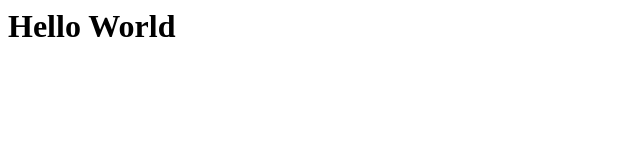
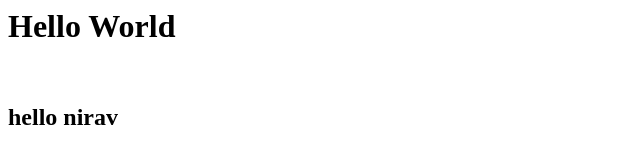
Before and after one commit to NiravKumar0904/hello-world, a plain HTML site: page index.html in a window 1280 px wide. Shown: the whole page, without its empty margins (0-640 px from the left). Drawn offline with Linux system fonts and the light colour scheme.

Commit message:
new br lagaya or new line add kiya

```diff
--- a/index.html
+++ b/index.html
@@ -1,5 +1,7 @@
 <html>
 <body>
 <h1>Hello World</h1>
+<br>
+<h2>hello nirav</h2>
 </body>
 </html>
```
